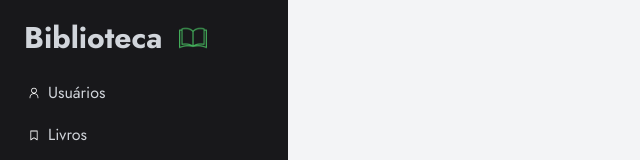
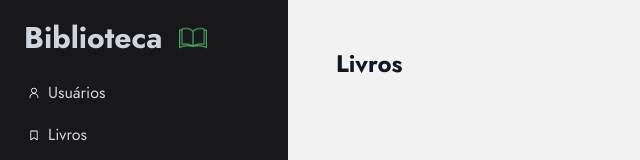
Before and after one commit to mateusmatosleonardo/library-front, a Next.js app: page /books in a window 1280 px wide. Shown: the top 160 px of the page, without its empty margins (0-640 px from the left). Built offline with nearby package versions, Linux system fonts and the light colour scheme.

Commit message:
feat: add header in page book

```diff
--- a/app/books/page.tsx
+++ b/app/books/page.tsx
@@ -1,7 +1,12 @@
 export default function Books() {
   return (
-    <main className="flex flex-1 w-full min-h-screen bg-gray-100">
-
+    <main className="flex flex-1 w-full min-h-screen bg-[#F2F2F2]">
+      <div className="mx-12 mt-12">
+        <h1 className="text-2xl font-bold text-slate-900">
+          Livros
+        </h1>
+      </div>
+      <div className="flex flex-col gap-y-6 px-12 pt-6"></div>
     </main>
   )
 }
```
